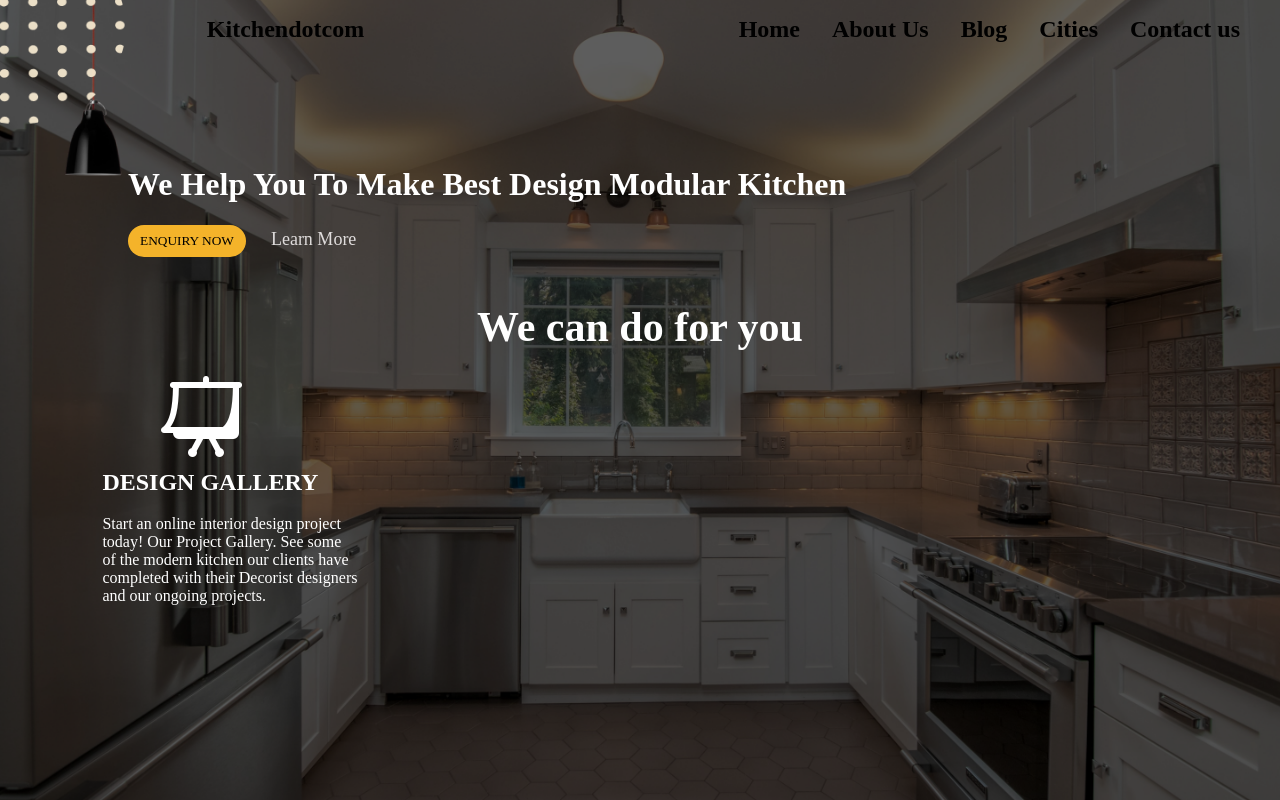
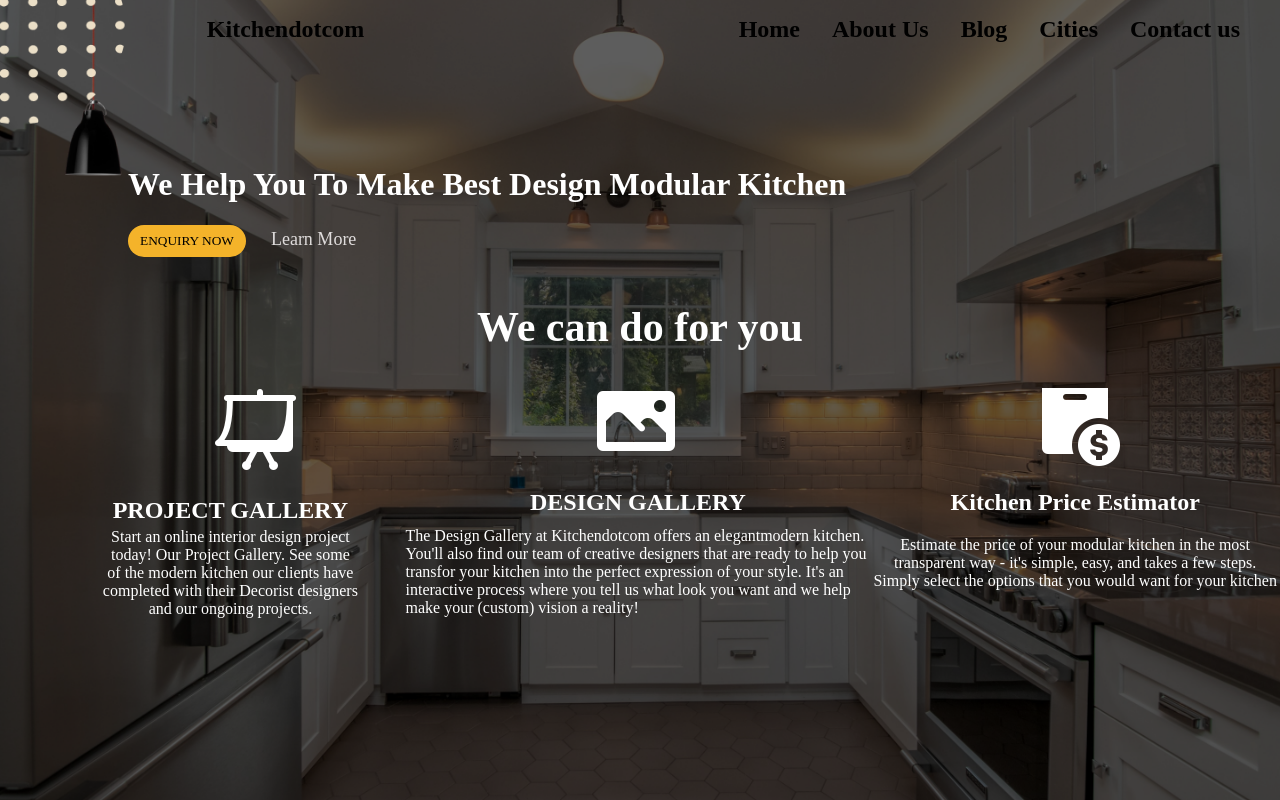
Before and after one commit to jalaj711/kitchendotcom-redesign, a Next.js app: page /Landing in a window 1280 px wide. Built offline with nearby package versions, Linux system fonts and the light colour scheme; a web font is replaced by a local one.

Commit message:
Landing completed almost

```diff
--- a/pages/Landing/index.js
+++ b/pages/Landing/index.js
@@ -3,6 +3,8 @@ import React from "react";
 import Image from "../../assets/Group1.png";
 import Navbar from "../../components/NavBar/NavBar";
 import Image1 from "../../assets/Flipboard.png";
+import Image2 from "../../assets/Picture.png";
+import Image3 from "../../assets/Cost.png";
 
 const Landing = () => {
   return (
@@ -22,13 +24,34 @@ const Landing = () => {
           <h1 className={styles.wec}>We can do for you</h1>
           <div className={styles.vectors}>
             <div className={styles.v1}>
-              <img  className={styles.img1} src={Image1.src} />
+              <img className={styles.img1} src={Image1.src} />
+              <h2>PROJECT GALLERY</h2>
               <p className={styles.p1}>
-                <h2 >DESIGN GALLERY</h2>
                 Start an online interior design project today! Our Project
                 Gallery. See some of the modern kitchen our clients have
                 completed with their Decorist designers and our ongoing
                 projects.
+              </p>
+            </div>
+            <div className={styles.v2}>
+              <img className={styles.img2} src={Image2.src} />
+              <h2 className={styles.head2}>DESIGN GALLERY</h2>
+              <p className={styles.p2}>
+                The Design Gallery at Kitchendotcom offers an elegantmodern
+                kitchen. You'll also find our team of creative designers that
+                are ready to help you transfor your kitchen into the perfect
+                expression of your style. It's an interactive process where you
+                tell us what look you want and we help make your (custom) vision
+                a reality!
+              </p>
+            </div>
+            <div className={styles.v3}>
+              <img className={styles.img3} src={Image3.src} />
+              <h2 className={styles.head3}>Kitchen Price Estimator</h2>
+              <p className={styles.p3}>
+                Estimate the price of your modular kitchen in the most
+                transparent way - it's simple, easy, and takes a few steps.
+                Simply select the options that you would want for your kitchen
               </p>
             </div>
           </div>
--- a/pages/Landing/styles.module.scss
+++ b/pages/Landing/styles.module.scss
@@ -11,14 +11,11 @@
   left: 0%;
 }
 .v1 {
-
-
   margin-top: 20px;
 }
 
-
-.head{
-  padding-left: 10% ;
+.head {
+  padding-left: 10%;
 
   margin-top: 13%;
 
@@ -51,21 +48,44 @@
   font-style: normal;
   font-size: 18px;
 }
-.p1{
- color: #fff;
- margin-top: -6%;
+.p1 {
+  margin-top: -6%;
 }
-.vectors{
+.vectors {
   display: flex;
   padding-left: 8%;
-  margin-top: -3%;
+  margin-top: -1%;
+  color: #fff;
 }
-.v1{
+.v1 {
   max-width: 20vw;
+  justify-content: center;
+  text-align: center;
+
+
 }
-.img1{
-padding-left: 23%;
+.img1 {
+  padding-left: 23%;
+  margin-top: -5%;
 }
-.des{
+.img2 {
+ padding-left: 40%;
+}
+.des {
   margin-top: -6%;
 }
+.v2 {
+  max-width: 40vw;
+  padding-left: 4%;
+}
+.p2 {
+  margin-top: -2%;
+}
+.head2{
+  text-align: center;
+  justify-content: center;
+}
+.v3{
+  justify-content: center;
+  text-align: center;
+}
```
Also changed, not shown: assets/Cost.png (added), assets/Picture.png (added).
